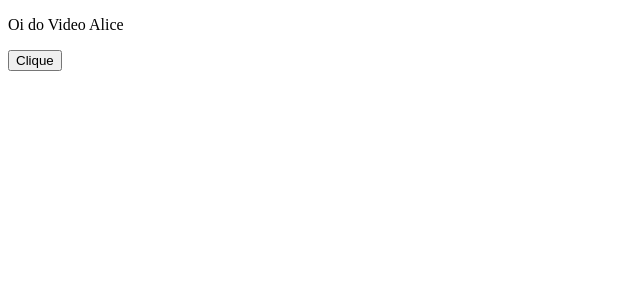
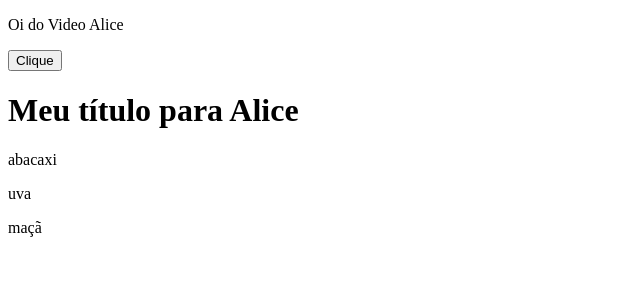
Before and after one commit to henriquejunqueira/meu-primeiro-app, an Angular app: page / in a window 1280 px wide. Shown: the top 300 px of the page, without its empty margins (0-640 px from the left). Built offline with nearby package versions, Linux system fonts and the light colour scheme.

Commit message:
Trabalhando com loops e condicionais

```diff
--- a/src/app/components/home/home.component.html
+++ b/src/app/components/home/home.component.html
@@ -6,3 +6,17 @@
 <!-- <button [attr.teste-do-video]="idButton"></button> -->
 <!-- <button (click)="submit()">Clique</button> -->
 <button (click)="submit($event)">Clique</button>
+
+@if(deveMostrarTitulo){
+<h1>Meu título</h1>
+} @else if(name == "Alice") {
+<h1>Meu título para Alice</h1>
+}@else {
+<h1>Não foi verdadeiro</h1>
+} @for(item of listItens; track item){
+<p>{{ item }}</p>
+}
+
+<!-- @for(item of listItens; track item.id){
+
+ } -->
--- a/src/app/components/home/home.component.ts
+++ b/src/app/components/home/home.component.ts
@@ -10,6 +10,10 @@ export class HomeComponent {
   name = 'Alice';
   idButton = 'abcd';
   // meuBooleano = false;
+  deveMostrarTitulo = false;
+  // deveMostrarTitulo = true;
+  listItens = ['abacaxi', 'uva', 'maçã'];
+  // listItens = [{ id: '1' }, { id: '2' }];
 
   // atualizaBooleano(valor: boolean) {
   //   this.meuBooleano = valor;
```
